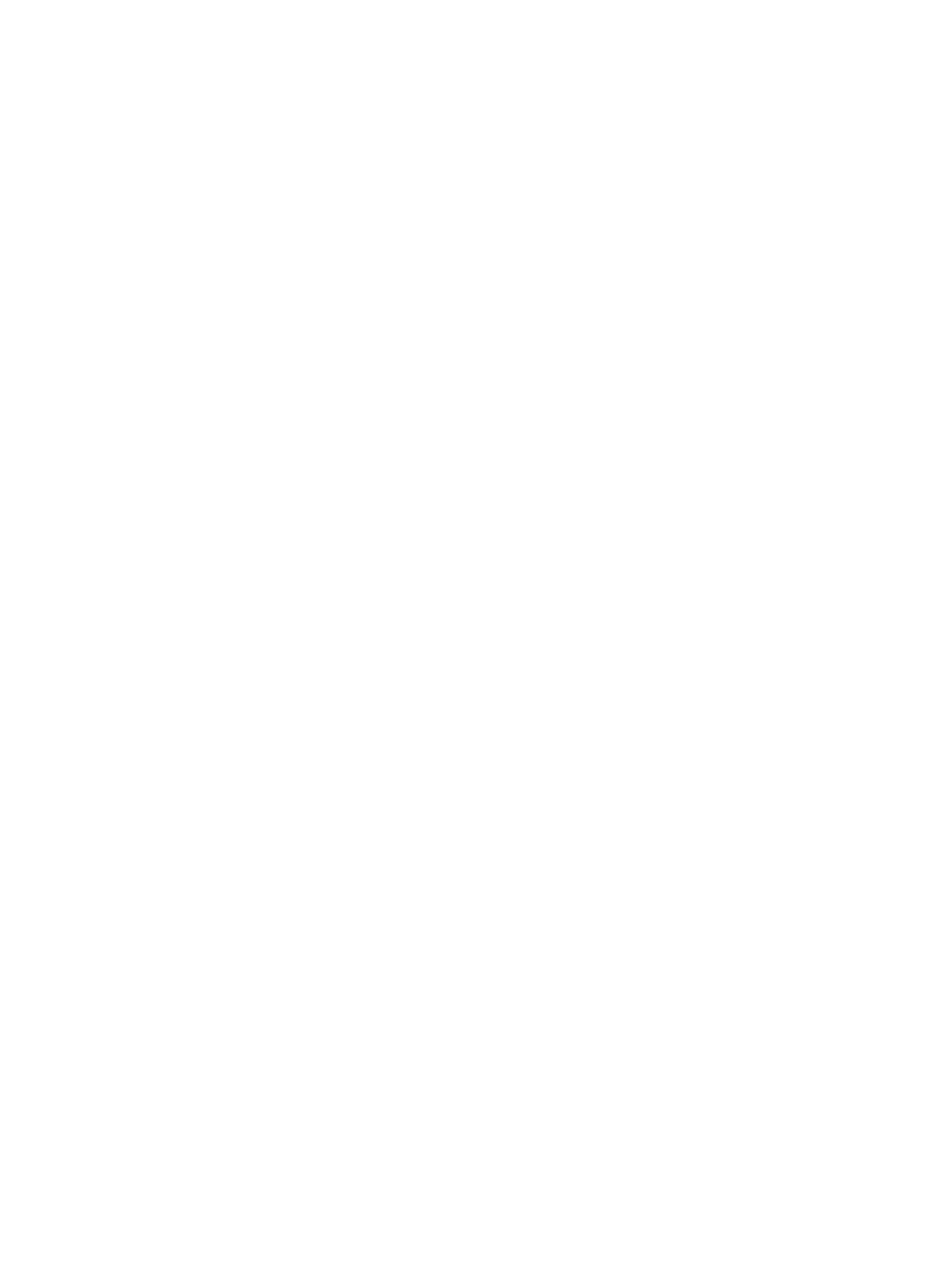
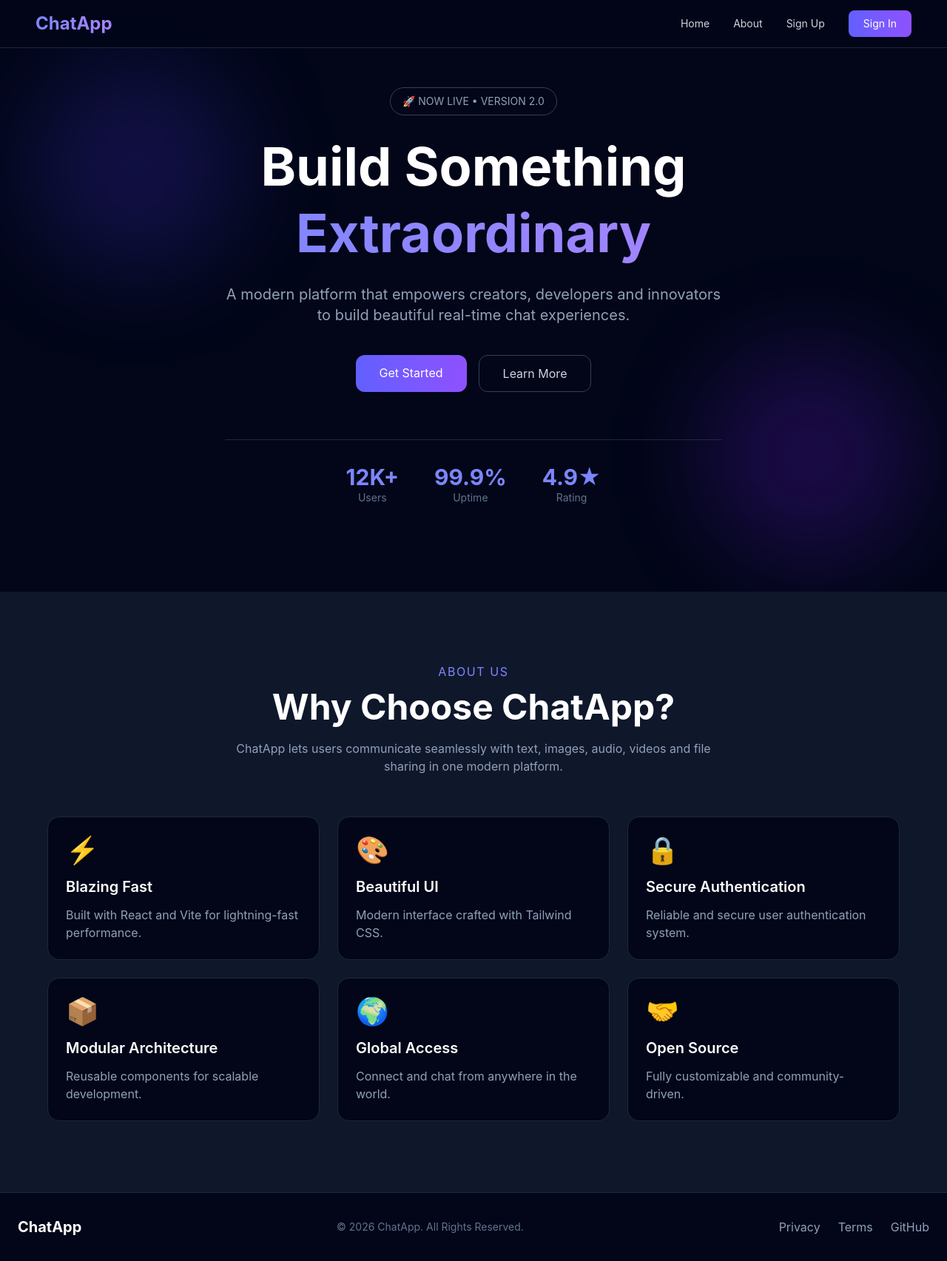
Before and after one commit to apik-bardewa/RealTime-ChatApp, a React app in the folder frontend/: page / in a window 1280 px wide. Before the commit this address had no page. Shown: the whole page at 74% size. Before the commit the page ends 800 px from the top, so only its background shows below. Built offline with nearby package versions, Linux system fonts and the light colour scheme; the HTML template or start-up script is replaced by a standard one.

Commit message:
home page added

```diff
--- a/frontend/src/App.jsx
+++ b/frontend/src/App.jsx
@@ -6,6 +6,7 @@
 import Signup from './pages/Signup'
 import Signout from './pages/Signout'
 import Profile from './pages/Profile'
+import Home from './pages/Home'
 // import getCurrentUser from './pages/customHooks/getCurrentUser'
 
 function App() {
@@ -17,6 +18,7 @@
           <Route path='/signup' element={<Signup/>}/>
           <Route path='/signout' element={<Signout/>}/>
           <Route path='/profile' element={<Profile/>}/>
+          <Route path='/' element={<Home/>}/>
 
         </Routes>
     </div>
--- /dev/null
+++ b/frontend/src/pages/About.jsx
@@ -0,0 +1,82 @@
+const features = [
+  {
+    icon: "⚡",
+    title: "Blazing Fast",
+    desc: "Built with React and Vite for lightning-fast performance."
+  },
+  {
+    icon: "🎨",
+    title: "Beautiful UI",
+    desc: "Modern interface crafted with Tailwind CSS."
+  },
+  {
+    icon: "🔒",
+    title: "Secure Authentication",
+    desc: "Reliable and secure user authentication system."
+  },
+  {
+    icon: "📦",
+    title: "Modular Architecture",
+    desc: "Reusable components for scalable development."
+  },
+  {
+    icon: "🌍",
+    title: "Global Access",
+    desc: "Connect and chat from anywhere in the world."
+  },
+  {
+    icon: "🤝",
+    title: "Open Source",
+    desc: "Fully customizable and community-driven."
+  }
+];
+
+const About = () => {
+  return (
+    <section
+      id="about"
+      className="bg-slate-900 py-24 px-6"
+    >
+      <div className="max-w-6xl mx-auto">
+
+        <div className="text-center mb-14">
+          <p className="text-indigo-400 uppercase tracking-widest">
+            About Us
+          </p>
+
+          <h2 className="text-4xl md:text-5xl font-bold text-white mt-3">
+            Why Choose ChatApp?
+          </h2>
+
+          <p className="text-slate-400 max-w-2xl mx-auto mt-5">
+            ChatApp lets users communicate seamlessly with text,
+            images, audio, videos and file sharing in one modern platform.
+          </p>
+        </div>
+
+        <div className="grid md:grid-cols-2 lg:grid-cols-3 gap-6">
+          {features.map((item) => (
+            <div
+              key={item.title}
+              className="bg-slate-950 border border-slate-800 p-6 rounded-2xl hover:border-indigo-500 transition"
+            >
+              <div className="text-4xl mb-4">
+                {item.icon}
+              </div>
+
+              <h3 className="text-white text-xl font-semibold mb-3">
+                {item.title}
+              </h3>
+
+              <p className="text-slate-400">
+                {item.desc}
+              </p>
+            </div>
+          ))}
+        </div>
+      </div>
+    </section>
+  );
+};
+
+export default About;
--- /dev/null
+++ b/frontend/src/pages/Footer.jsx
@@ -0,0 +1,32 @@
+const Footer = () => {
+  return (
+    <footer className="bg-slate-950 border-t border-slate-800 py-8 px-6">
+      <div className="max-w-7xl mx-auto flex flex-col md:flex-row justify-between items-center gap-4">
+
+        <h2 className="text-xl font-bold text-white">
+          ChatApp
+        </h2>
+
+        <p className="text-slate-500 text-sm">
+          © {new Date().getFullYear()} ChatApp. All Rights Reserved.
+        </p>
+
+        <div className="flex gap-6">
+          <a href="#" className="text-slate-400 hover:text-white">
+            Privacy
+          </a>
+
+          <a href="#" className="text-slate-400 hover:text-white">
+            Terms
+          </a>
+
+          <a href="#" className="text-slate-400 hover:text-white">
+            GitHub
+          </a>
+        </div>
+      </div>
+    </footer>
+  );
+};
+
+export default Footer;
--- a/frontend/src/pages/Hero.jsx
+++ b/frontend/src/pages/Hero.jsx
@@ -1,49 +1,64 @@
-import React, { useState, useEffect } from 'react';
+const Hero = () => {
+  return (
+    <section className="relative min-h-screen flex items-center justify-center bg-slate-950 text-center overflow-hidden px-6">
 
-function Hero() {
-  const fullText = "Welcome to Real Chat Application";
-  const [displayedText, setDisplayedText] = useState("");
-  const [loopCount, setLoopCount] = useState(0);
+      {/* Background Glow */}
+      <div className="absolute top-20 left-10 w-72 h-72 bg-indigo-600/20 rounded-full blur-3xl"></div>
 
-  useEffect(() => {
-    // Stop completely after 5 loops
-    if (loopCount >= 2) return;
+      <div className="absolute bottom-10 right-10 w-72 h-72 bg-violet-600/20 rounded-full blur-3xl"></div>
 
-    let index = 0;
-    setDisplayedText(""); // Reset text completely before typing starts
+      <div className="max-w-4xl z-10">
 
-    const typingInterval = setInterval(() => {
-      // Use index + 1 to ensure the current character is immediately captured
-      if (index <= fullText.length) {
-        setDisplayedText(fullText.slice(0, index));
-        index++;
-      } else {
-        clearInterval(typingInterval);
+        <span className="inline-block px-4 py-2 rounded-full border border-slate-700 text-slate-400 text-sm mb-6">
+          🚀 NOW LIVE • VERSION 2.0
+        </span>
 
-        // Wait 1.5 seconds at the end of the sentence, then restart
-        setTimeout(() => {
-          setLoopCount((prevCount) => prevCount + 1);
-        }, 1500);
-      }
-    }, 90); // Slightly adjusted speed for ultra-smooth rendering
-
-    return () => clearInterval(typingInterval);
-  }, [loopCount]);
-
-  return (
-    <div className="flex flex-col items-center justify-center min-h-[40vh] mt-20 md:mt-32 px-4 text-center select-none">
-      {/* Container with a fixed minimum height prevents layout shifting */}
-      <div className="flex items-center justify-center w-full min-h-[4rem]">
-        <h1 className="text-3xl sm:text-4xl md:text-5xl font-extrabold tracking-tight text-slate-900 dark:text-white transition-colors duration-300">
-          <span>{displayedText}</span>
-          {/* Active Blinking Cursor */}
-          <span className="inline-block w-[3px] h-[2rem] sm:h-[2.6rem] md:h-[3.2rem] ml-1 bg-indigo-500 animate-pulse">
-            |
+        <h1 className="text-5xl md:text-7xl font-bold text-white leading-tight">
+          Build Something
+          <span className="block bg-gradient-to-r from-indigo-400 to-violet-400 bg-clip-text text-transparent">
+            Extraordinary
           </span>
         </h1>
+
+        <p className="text-slate-400 text-lg md:text-xl mt-6 max-w-2xl mx-auto">
+          A modern platform that empowers creators, developers and innovators
+          to build beautiful real-time chat experiences.
+        </p>
+
+        <div className="flex justify-center gap-4 mt-10 flex-wrap">
+          <a
+            href="/signup"
+            className="px-8 py-3 rounded-xl bg-gradient-to-r from-indigo-500 to-violet-500 text-white"
+          >
+            Get Started
+          </a>
+
+          <a
+            href="#about"
+            className="px-8 py-3 rounded-xl border border-slate-700 text-slate-300"
+          >
+            Learn More
+          </a>
+        </div>
+
+        {/* Stats */}
+        <div className="flex flex-wrap justify-center gap-12 mt-16 border-t border-slate-800 pt-8">
+          {[
+            ["12K+", "Users"],
+            ["99.9%", "Uptime"],
+            ["4.9★", "Rating"],
+          ].map(([value, label]) => (
+            <div key={label}>
+              <h3 className="text-3xl font-bold text-indigo-400">
+                {value}
+              </h3>
+              <p className="text-slate-500 text-sm">{label}</p>
+            </div>
+          ))}
+        </div>
       </div>
-    </div>
+    </section>
   );
-}
+};
 
-export default Hero
+export default Hero;
--- /dev/null
+++ b/frontend/src/pages/Home.jsx
@@ -0,0 +1,18 @@
+
+import About from "./About";
+import Footer from "./Footer";
+import Hero from "./Hero";
+import Navbar from "./Navbar";
+
+const Home = () => {
+  return (
+    <div className="bg-slate-950 min-h-screen text-white">
+      <Navbar/>
+      <Hero/>
+      <About/>
+      <Footer/>
+    </div>
+  );
+};
+
+export default Home;
--- a/frontend/src/pages/Nav.jsx
+++ /dev/null
@@ -1,18 +0,0 @@
-import React from 'react'
-
-function Nav() {
-  return (
-    <div className='bg-blue-200 text-black'>
-        <div className='flex justify-between px-5'>
-            <label>Chat-App</label>
-            <div className='flex gap-5'>
-                <label className='hover:font-bold '><a href='/signup'>SignUp</a></label>
-                <label className='hover:font-bold '><a href='/signin'>SignIn</a></label>
-                <label className='hover:font-bold '><a href='/about'>About</a></label>
-            </div>
-        </div>
-    </div>
-  )
-}
-
-export default Nav
--- /dev/null
+++ b/frontend/src/pages/Navbar.jsx
@@ -0,0 +1,40 @@
+const Navbar = () => {
+  return (
+    <nav className="fixed top-0 left-0 right-0 z-50 bg-slate-950/90 backdrop-blur-lg border-b border-slate-800">
+      <div className="max-w-7xl mx-auto px-6 md:px-12 h-16 flex items-center justify-between">
+
+        {/* Logo */}
+        <h1 className="text-2xl font-bold bg-gradient-to-r from-indigo-400 to-violet-400 bg-clip-text text-transparent">
+          ChatApp
+        </h1>
+
+        {/* Nav Links */}
+        <div className="hidden md:flex items-center gap-8 text-sm">
+          <a href="/" className="text-slate-300 hover:text-white">
+            Home
+          </a>
+
+          <a href="#about" className="text-slate-300 hover:text-white">
+            About
+          </a>
+
+          <a
+            href="/signup"
+            className="text-slate-300 hover:text-white"
+          >
+            Sign Up
+          </a>
+
+          <a
+            href="/signin"
+            className="px-5 py-2 rounded-lg bg-gradient-to-r from-indigo-500 to-violet-500 text-white hover:opacity-90"
+          >
+            Sign In
+          </a>
+        </div>
+      </div>
+    </nav>
+  );
+};
+
+export default Navbar;
```
